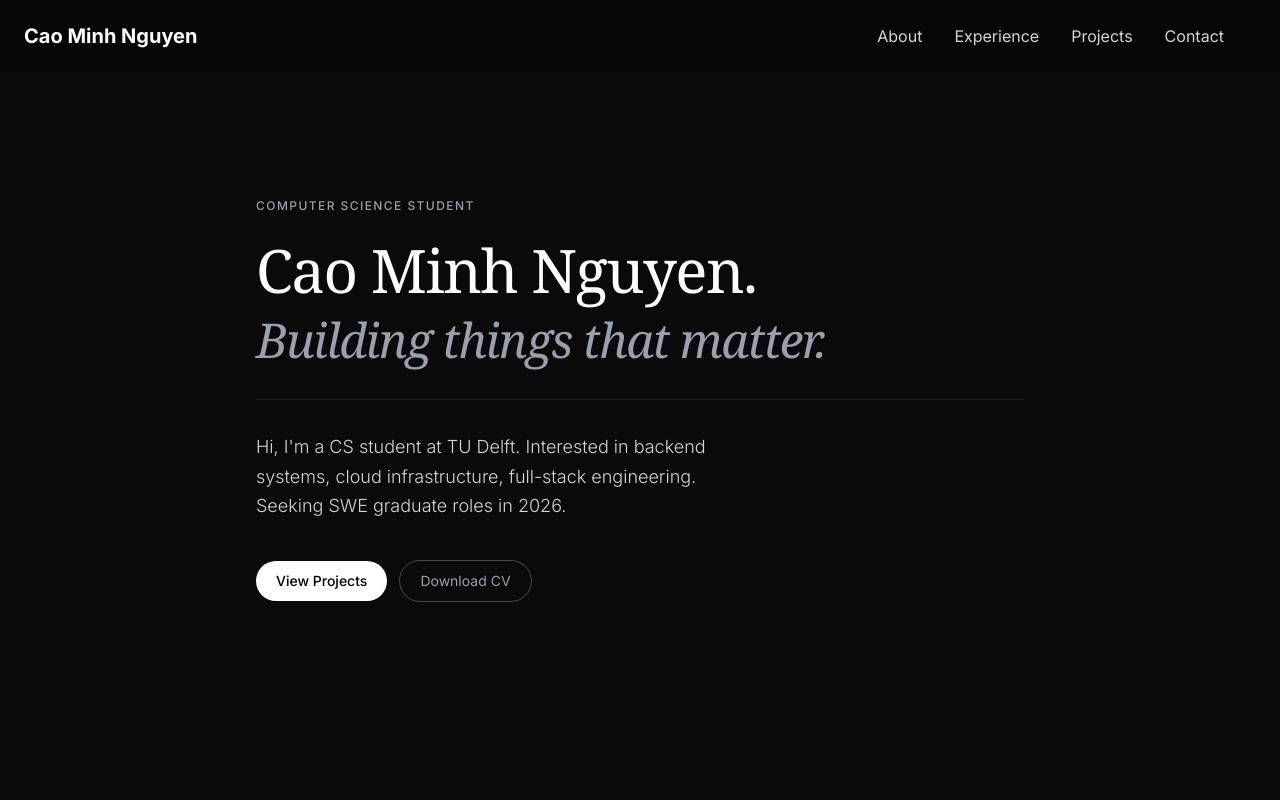
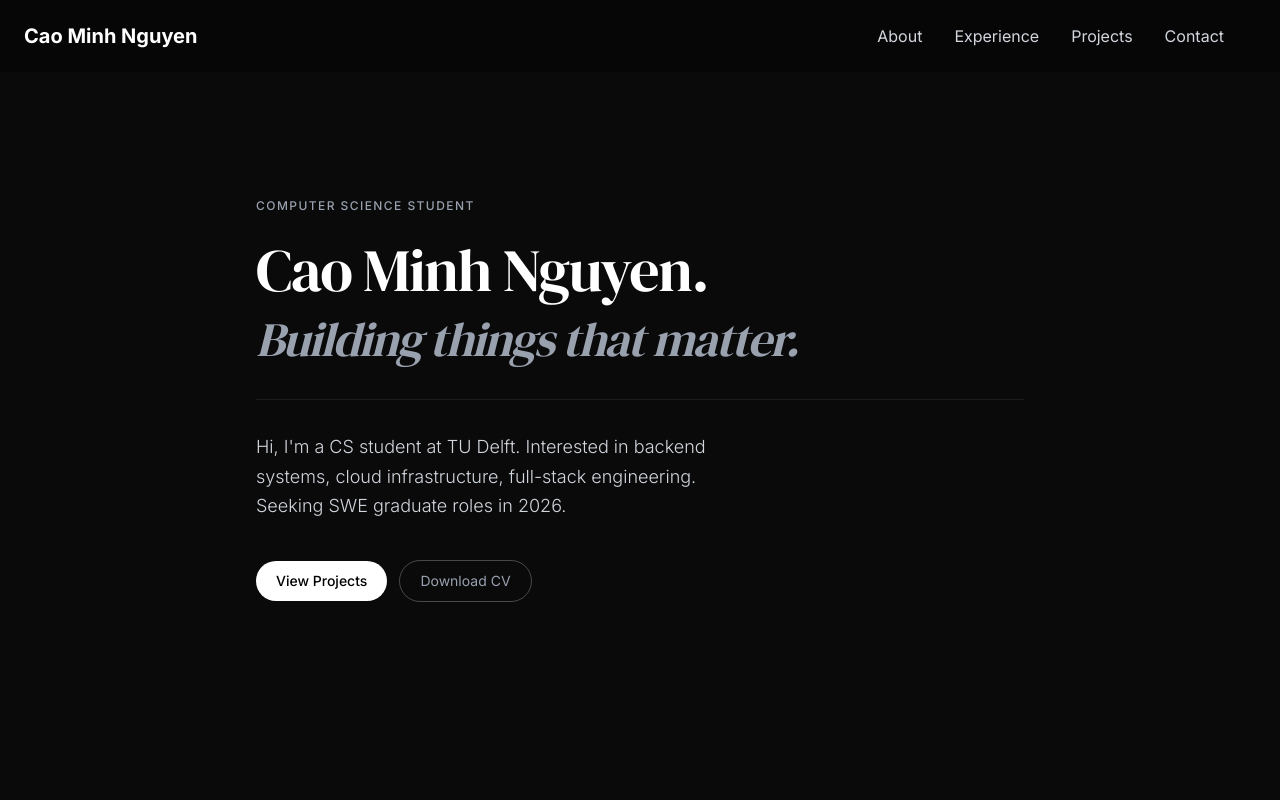
Before and after one commit to caominhnguyen05/caominh-portfolio, a Next.js app: page / in a window 1280 px wide. Shown: the top 800 px of the page. Built offline with nearby package versions, Linux system fonts and the light colour scheme.

Commit message:
Configure serif font

```diff
--- a/src/app/globals.css
+++ b/src/app/globals.css
@@ -1,8 +1,8 @@
 @import "tailwindcss";
 
-/* @tailwind base;
-@tailwind components;
-@tailwind utilities; */
+.font-serif {
+  font-family: var(--font-serif);
+}
 
 html {
   scroll-behavior: smooth;
--- a/src/app/layout.tsx
+++ b/src/app/layout.tsx
@@ -1,8 +1,14 @@
 import type { Metadata } from "next";
-import { Inter } from "next/font/google";
+import { Inter, DM_Serif_Display } from "next/font/google";
 import "./globals.css";
 
-const inter = Inter({ subsets: ["latin"] });
+const inter = Inter({ subsets: ["latin"], variable: "--font-sans" });
+const dmSerif = DM_Serif_Display({
+  subsets: ["latin"],
+  style: ["normal", "italic"],
+  weight: "400",
+  variable: "--font-serif",
+});
 
 export const metadata: Metadata = {
   title: "Cao Minh | Portfolio",
@@ -17,7 +23,9 @@ export default function RootLayout({
 }) {
   return (
     <html lang="en">
-      <body className={inter.className}>{children}</body>
+      <body className={`${inter.variable} ${dmSerif.variable} font-sans`}>
+        {children}
+      </body>
     </html>
   );
 }
```
